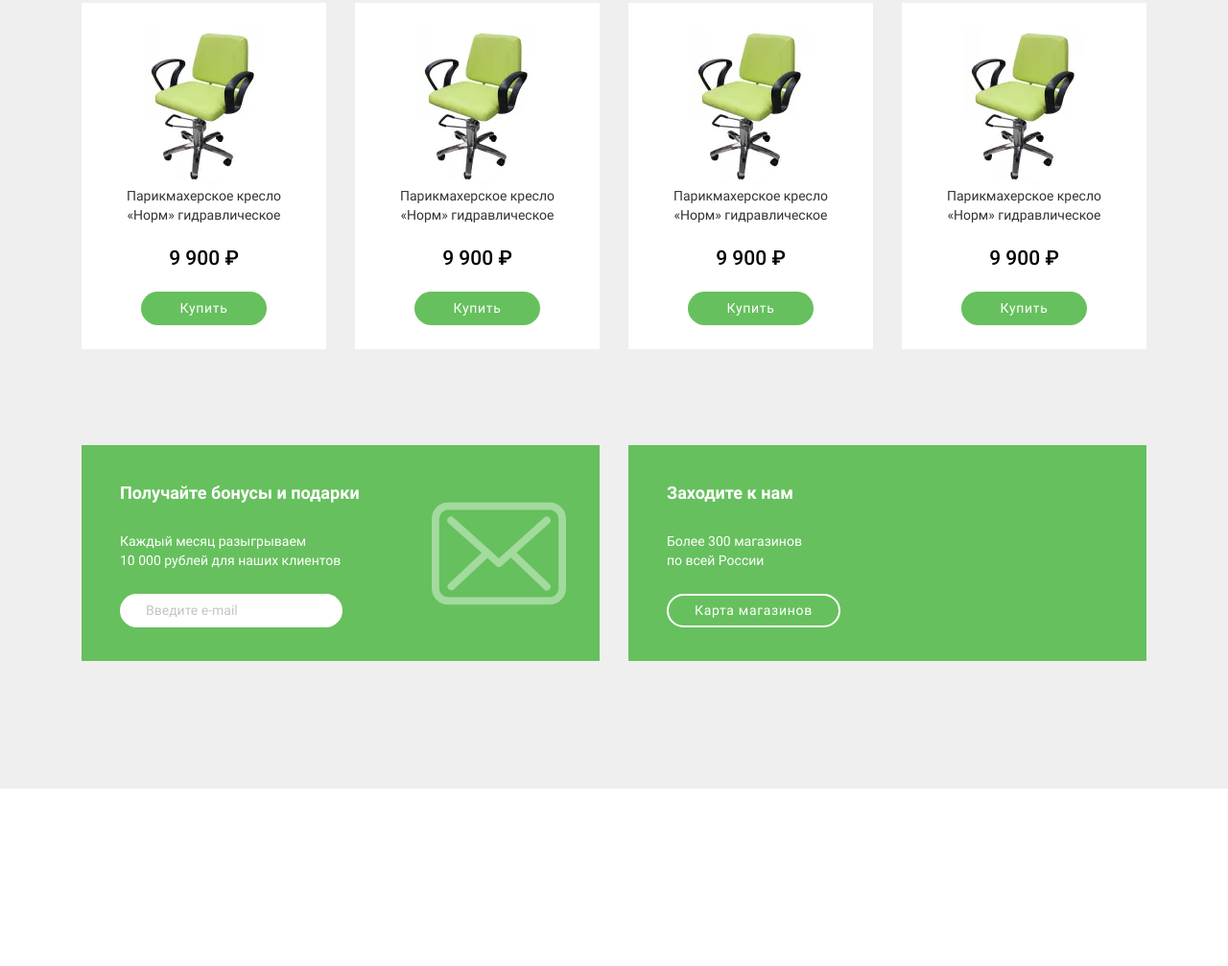
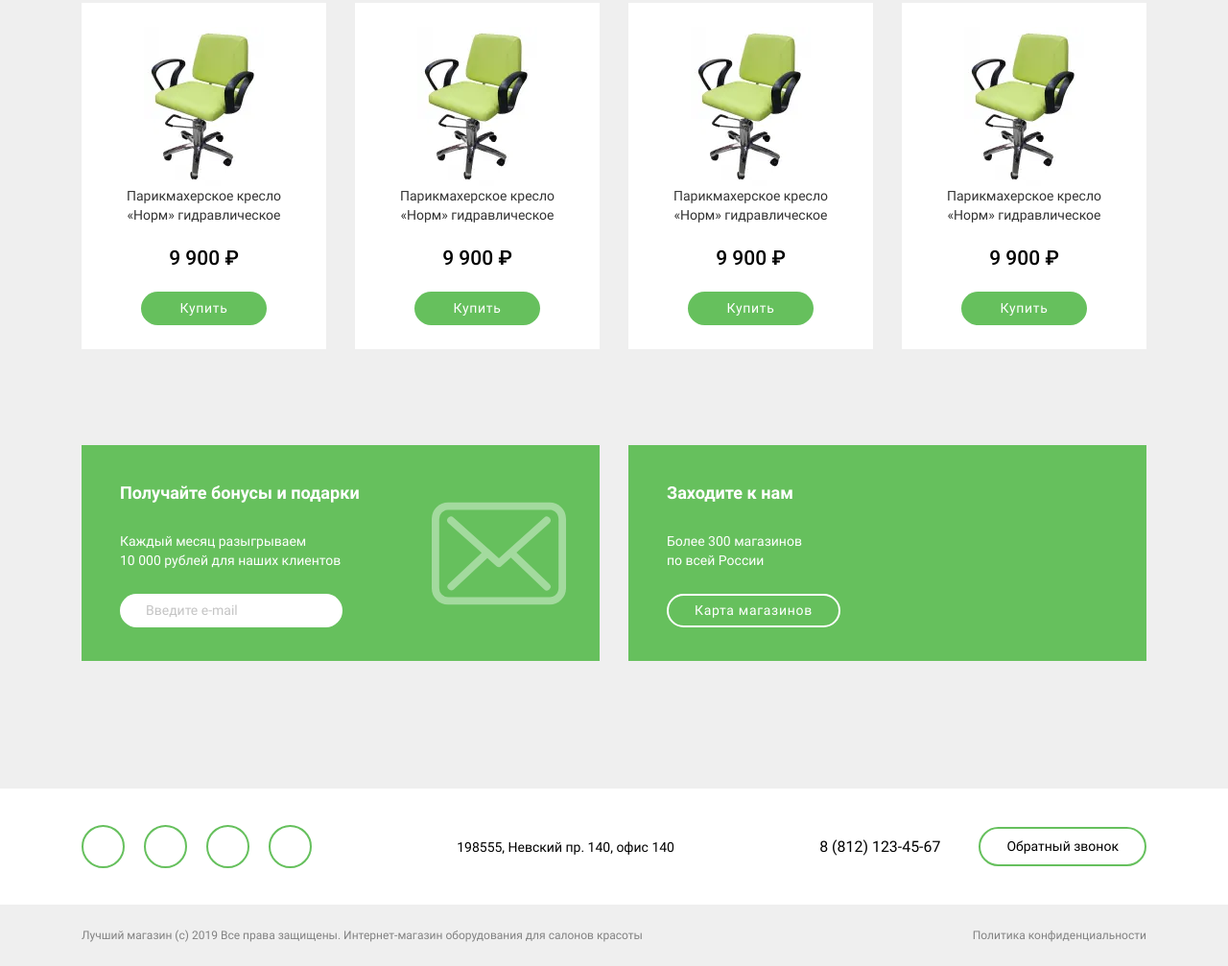
Before and after one commit to valeriapvv/beauty, a website: page source/index.html in a window 1280 px wide. Shown: the part 993-2000 px from the top of the page at 96% size. Before the commit the page ends 1815 px from the top, so only its background shows below. Drawn offline with nearby package versions, Linux system fonts and the light colour scheme; files that its build step writes are made by us from their sources.

Commit message:
Добавляет верстку футера

```diff
--- a/source/index.html
+++ b/source/index.html
@@ -156,6 +156,54 @@
       </div>
     </section>
   </main>
-  <footer class="footer"></footer>
+  <footer class="footer">
+    <div class="footer__row centralizer">
+      <ul class="footer__socials socials">
+        <li class="socials__item">
+          <a class="socials__link" href="#" target="_blank" title="Перейти на страницу Ютуба">
+            <span class="visually-hidden">Youtube</span>
+            <svg width="22" height="15" aria-hidden="true" focusable="false">
+              <use href="img/sprite.svg#youtube" />
+            </svg>
+          </a>
+        </li>
+        <li class="socials__item">
+          <a class="socials__link" href="#" target="_blank" title="Перейти на страницу Вконтакте">
+            <span class="visually-hidden">Vk</span>
+            <svg width="29" height="15" aria-hidden="true" focusable="false">
+              <use href="img/sprite.svg#vk" />
+            </svg>
+          </a>
+        </li>
+        <li class="socials__item">
+          <a class="socials__link" href="#" target="_blank" title="Перейти на страницу Фейсбука">
+            <span class="visually-hidden">Facebook</span>
+            <svg width="12" height="20" aria-hidden="true" focusable="false">
+              <use href="img/sprite.svg#facebook" />
+            </svg>
+          </a>
+        </li>
+        <li class="socials__item">
+          <a class="socials__link" href="#" target="_blank" title="Перейти на страницу Инстаграма">
+            <span class="visually-hidden">Instagram</span>
+            <svg width="22" height="22" aria-hidden="true" focusable="false">
+              <use href="img/sprite.svg#instagram" />
+            </svg>
+          </a>
+        </li>
+      </ul>
+      <address class="footer__address">198555, Невский пр. 140, офис 140</address>
+      <div class="call-back">
+        <a class="call-back__number" href="tel:88121234567">8 (812) 123-45-67</a>
+        <a class="button" href="#">Обратный звонок</a>
+      </div>
+    </div>
+    <div class="footer__bottom">
+      <div class="footer__bottom-container centralizer">
+        <p class="footer__copyright">Лучший магазин (с) 2019 Все права защищены. Интернет-магазин оборудования для салонов красоты</p>
+        <a class="footer__policy" href="#" target="_blank" title="Перейти на страницу">Политика конфиденциальности</a>
+      </div>
+    </div>
+  </footer>
 </body>
 </html>
--- /dev/null
+++ b/source/sass/components/footer.scss
@@ -0,0 +1,49 @@
+@use "../variables" as var;
+@use "../mixins";
+
+.footer__row {
+  display: flex;
+  justify-content: space-between;
+  align-items: center;
+  padding-top: 38px;
+  padding-bottom: 38px;
+}
+
+.footer__socials {
+  margin-right: 50px;
+}
+
+.footer__address {
+  max-width: 300px;
+  margin-right: 50px;
+
+  font-style: normal;
+}
+
+.footer__bottom {
+  font-size: 0.86rem;
+  line-height: 1.17;
+  color: var.$color-gray-rare-2;
+
+  background-color: var.$color-basic-gray;
+}
+
+.footer__bottom-container {
+  display: flex;
+  flex-wrap: wrap;
+  justify-content: space-between;
+  align-items: center;
+  padding-top: 25px;
+  padding-bottom: 25px;
+}
+
+.footer__copyright {
+  margin: 0;
+  margin-right: 50px;
+}
+
+.footer__policy {
+  color: inherit;
+
+  @include mixins.interactive-text;
+}
--- /dev/null
+++ b/source/sass/components/socials.scss
@@ -0,0 +1,40 @@
+@use "../variables" as var;
+@use "../mixins";
+
+$-social-size: 45px;
+
+.socials {
+  @include mixins.list-style-reset;
+
+  display: grid;
+  grid-template-columns: repeat(4, $-social-size);
+  gap: 10px 20px;
+}
+
+.socials__link {
+  display: flex;
+  justify-content: center;
+  align-items: center;
+
+  width: $-social-size;
+  height: $-social-size;
+
+  color: var.$color-basic-accent;
+  border-radius: 50%;
+  border: 2px solid var.$color-basic-accent;
+  outline: none;
+
+  transition: all 0.2s;
+
+  &:hover,
+  &:focus-visible {
+    color: #ffffff;
+    background-color: var.$color-basic-accent;
+  }
+
+  &:active {
+    color: var.$color-basic-accent;
+    background-color: transparent;
+    opacity: 0.7;
+  }
+}
--- a/source/sass/style.scss
+++ b/source/sass/style.scss
@@ -8,6 +8,7 @@
 @use "components/button";
 @use "components/call-back";
 @use "components/field";
+@use "components/socials";
 
 // page
 @use "components/page";
@@ -29,3 +30,6 @@
 
 // main-index
 @use "components/main-index";
+
+// footer
+@use "components/footer";
--- a/source/sass/variables.scss
+++ b/source/sass/variables.scss
@@ -10,8 +10,8 @@ $desktop-width: 1200px;
 $color-basic-gray: #efefef;
 $color-basic-accent: #66c05d;
 $color-basic-dark: #333333;
-
 $color-gray-rare-1: #c4c4c4;
+$color-gray-rare-2: #828282;
 
 // sizes
 $base-horizontal-padding: 45px;
```
Also changed, not shown: source/img/icons/facebook.svg (added), source/img/icons/instagram.svg (added), source/img/icons/mail.svg (deleted), source/img/icons/vehicle.svg (deleted), source/img/icons/vk.svg (added), source/img/icons/youtube.svg (added).
